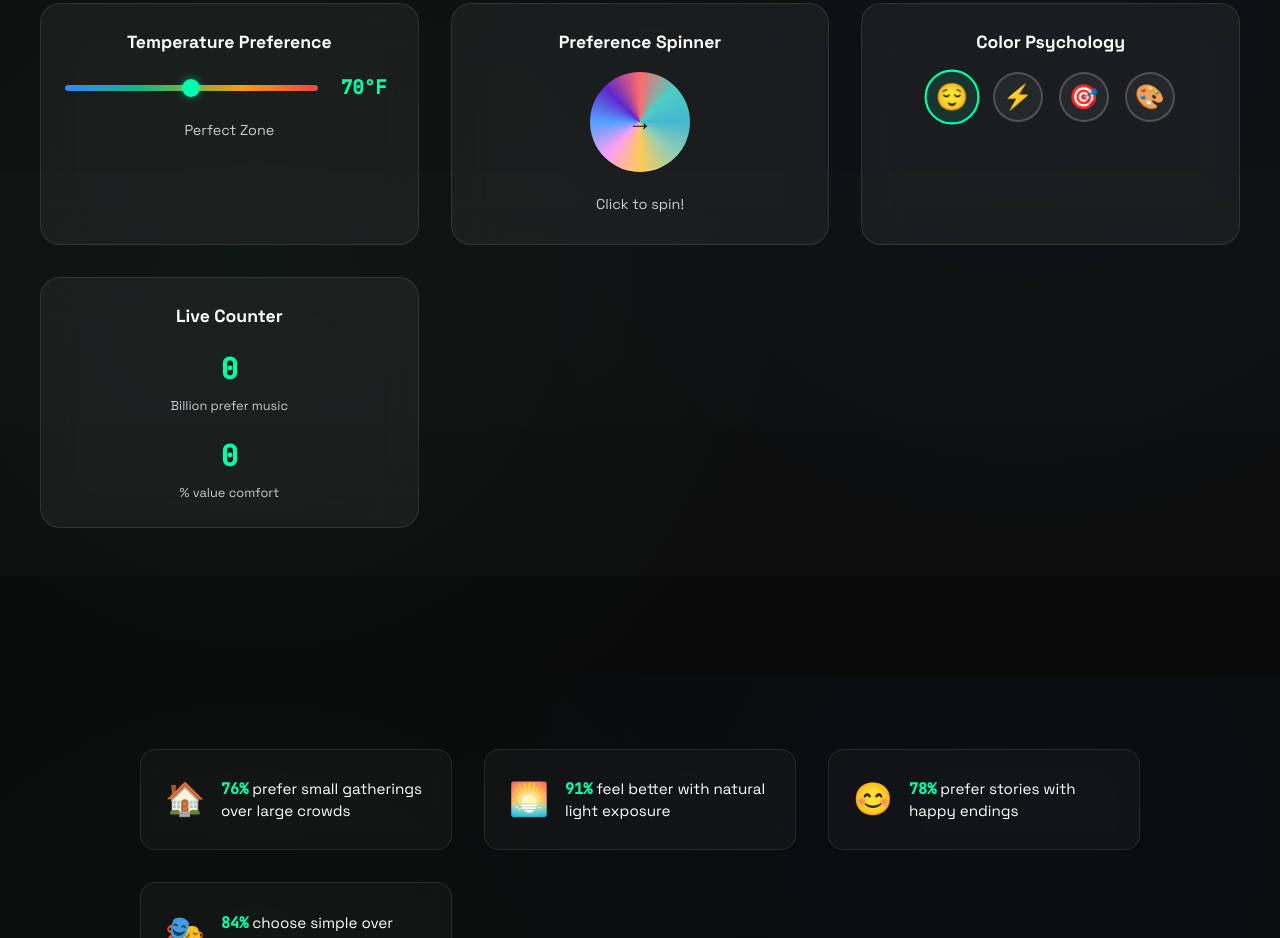
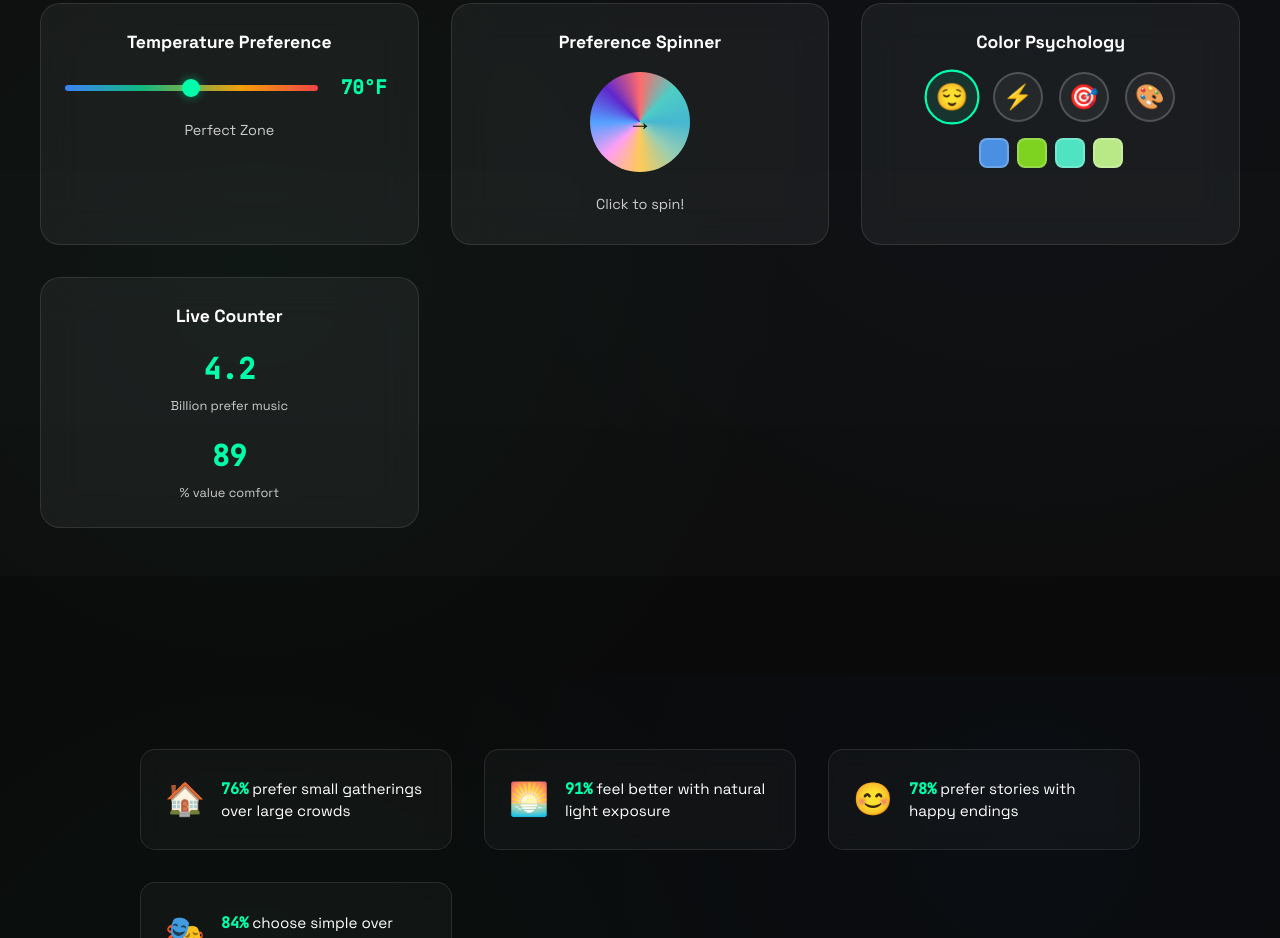
Before and after one commit to ItsbaileyX3525/Human-cheat-sheet, a plain HTML site: page index.html in a window 1280 px wide. Shown: the part 925-1863 px from the top of the page. Drawn offline with Linux system fonts and the light colour scheme.

Commit message:
Fix script path
Idek how I missed this

```diff
--- a/index.html
+++ b/index.html
@@ -153,6 +153,6 @@
             </div>
         </div>
     </div>
-    <script src="/asses/index.js"></script>
+    <script src="/assets/index.js"></script>
 </body>
 </html>
```
